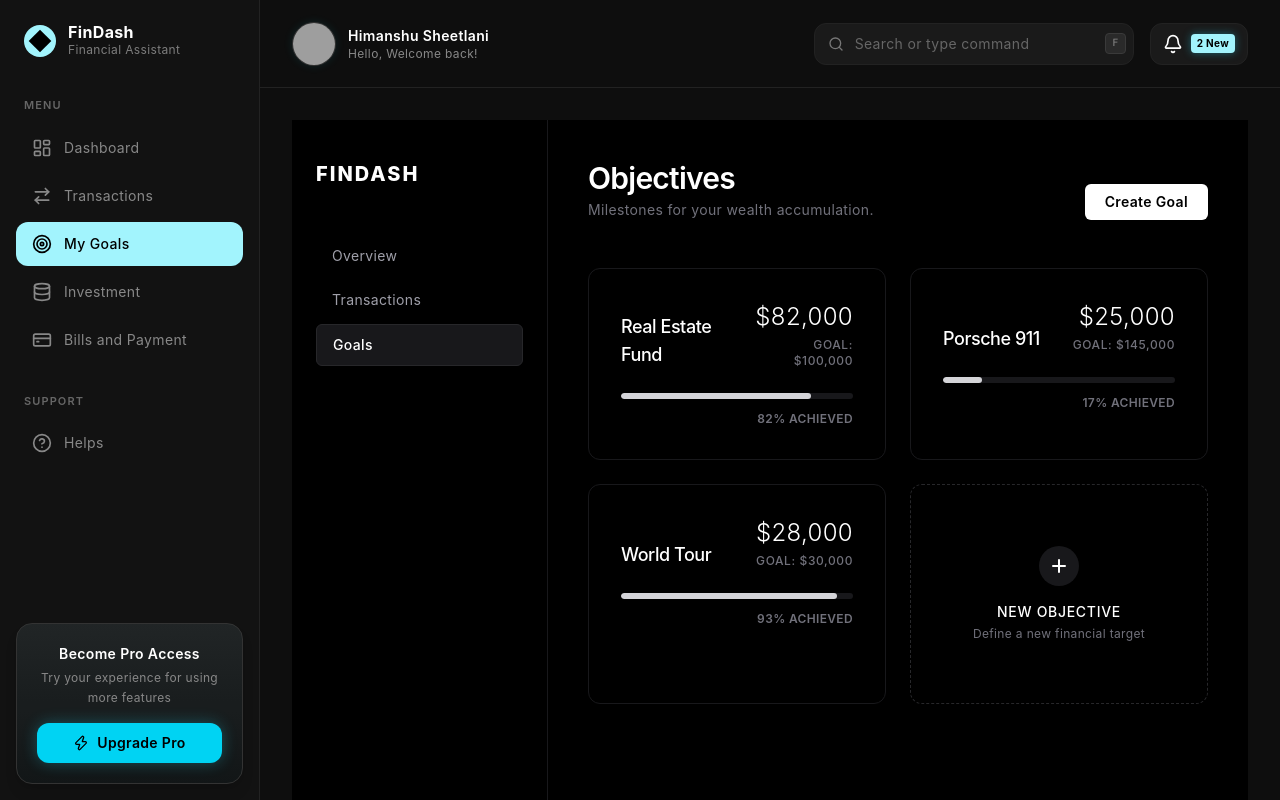
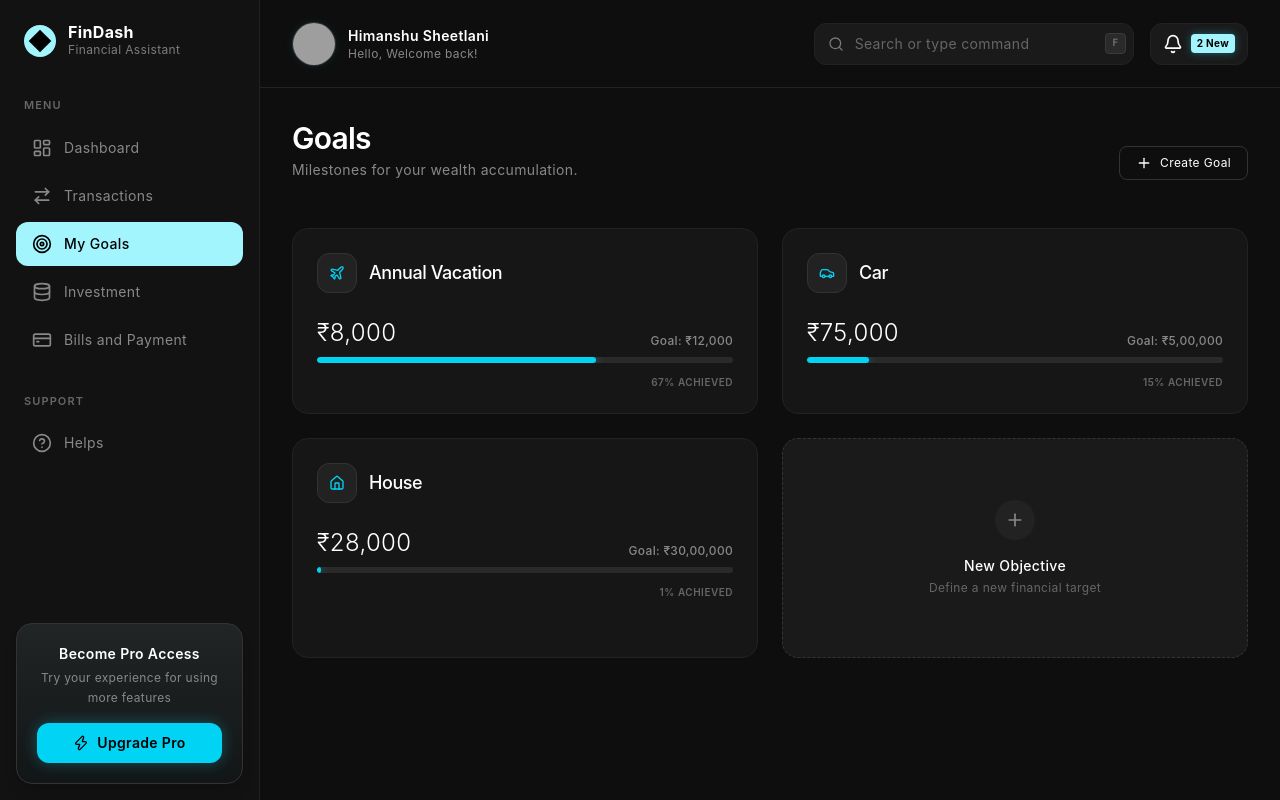
Before and after one commit to himanshu-sheetlani/FinDash, a React (Vite) app: page /goals in a window 1280 px wide. Shown: the top 800 px of the page. Built offline with nearby package versions, Linux system fonts and the light colour scheme; grey boxes are pictures that could not be loaded.

Commit message:
feat: implement goal tracking system with progress visualization and confetti celebrations

```diff
--- a/package.json
+++ b/package.json
@@ -11,6 +11,7 @@
   },
   "dependencies": {
     "@tailwindcss/vite": "^4.2.2",
+    "canvas-confetti": "^1.9.4",
     "lucide-react": "^1.7.0",
     "react": "^19.2.4",
     "react-dom": "^19.2.4",
--- a/src/components/GoalsCard.jsx
+++ b/src/components/GoalsCard.jsx
@@ -1,9 +1,31 @@
-import React from 'react';
+import React, { useState, useEffect } from 'react';
 import { useNavigate } from 'react-router-dom';
-import { Luggage , Car, ChevronRight } from 'lucide-react';
+import { ChevronRight, TrendingUp, Home, Car, Plane, Laptop, Book, Heart } from 'lucide-react';
+import { getGoals, formatAbsoluteCurrency } from '../utils/storage';
+
+const ICON_MAP = {
+  TrendingUp: <TrendingUp className="w-4 h-4 text-cyan-200" />,
+  Home: <Home className="w-4 h-4 text-cyan-200" />,
+  Car: <Car className="w-4 h-4 text-cyan-200" />,
+  Plane: <Plane className="w-4 h-4 text-cyan-200" />,
+  Laptop: <Laptop className="w-4 h-4 text-cyan-200" />,
+  Book: <Book className="w-4 h-4 text-cyan-200" />,
+  Heart: <Heart className="w-4 h-4 text-cyan-200" />
+};
 
 function GoalsCard() {
   const navigate = useNavigate();
+  const [goals, setGoals] = useState([]);
+
+  useEffect(() => {
+    const fetchGoals = () => {
+      setGoals(getGoals());
+    };
+    fetchGoals();
+    window.addEventListener('goals_updated', fetchGoals);
+    return () => window.removeEventListener('goals_updated', fetchGoals);
+  }, []);
+
   return (
     <div className="md:col-span-4 bg-[#161616] border border-[#222] rounded-2xl p-6">
       <div className="flex justify-between items-center mb-6">
@@ -16,42 +38,38 @@ function GoalsCard() {
       <hr className="border-[#333] mb-4" />
 
       <div className="space-y-4">
-        <div className="bg-[#1c1c1c] border border-[#2a2a2a] rounded-xl p-4">
+        {goals.slice(0, 3).map((goal) => {
+          const percent = Math.min(100, Math.round((goal.current / goal.target) * 100));
+          const GoalIcon = ICON_MAP[goal.icon] || ICON_MAP.TrendingUp;
+          return (
+            <div key={goal.id} className="bg-[#1c1c1c] border border-[#2a2a2a] rounded-xl p-4">
               <div className="flex items-center justify-between mb-3">
                 <div className="flex items-center">
                   <div className="w-8 h-8 rounded-lg bg-[#252525] flex items-center justify-center mr-3">
-                <Luggage className="w-4 h-4 text-cyan-200" />
+                    {GoalIcon}
                   </div>
                   <div>
-                <p className="text-sm text-white font-medium">Annual Vacation</p>
-                <p className="text-[10px] text-[#888]">Achieve in 3 Months!</p>
+                    <p className="text-sm text-white font-medium">{goal.title}</p>
+                    <p className="text-[10px] text-[#888]">{percent}% Achieved</p>
                   </div>
                 </div>
-            <p className="text-sm font-medium text-white">₹12,000</p>
-          </div>
-          <div className="w-full bg-[#2a2a2a] h-1.5 rounded-full overflow-hidden">
-            <div className="bg-cyan-400 h-full rounded-full shadow-[0_0_8px_rgba(34,211,238,0.6)]" style={{ width: '70%' }}></div>
+                <div className="text-right">
+                  <p className="text-sm font-medium text-white">{formatAbsoluteCurrency(goal.current)}</p>
+                  <p className="text-[9px] text-[#888]">of {formatAbsoluteCurrency(goal.target)}</p>
                 </div>
               </div>
-
-        <div className="bg-[#1c1c1c] border border-[#2a2a2a] rounded-xl p-4">
-          <div className="flex items-center justify-between mb-3">
-            <div className="flex items-center">
-              <div className="w-8 h-8 rounded-lg bg-[#252525] flex items-center justify-center mr-3">
-                <Car className="w-4 h-4 text-cyan-200" />
-              </div>
-              <div>
-                <p className="text-sm text-white font-medium">Car</p>
-                <p className="text-[10px] text-[#888]">Achieve in 3 Year!</p>
+              <div className="w-full bg-[#2a2a2a] h-1.5 rounded-full overflow-hidden relative">
+                <div
+                  className={`h-full rounded-full transition-all duration-1000 ease-out ${percent >= 100 ? 'bg-emerald-400 shadow-[0_0_8px_rgba(16,185,129,0.6)]' : 'bg-cyan-400 shadow-[0_0_8px_rgba(34,211,238,0.6)]'}`}
+                  style={{ width: `${percent}%` }}
+                ></div>
               </div>
             </div>
-            <p className="text-sm font-medium text-white">₹5,00,000</p>
-          </div>
-          {/* Progress Bar */}
-          <div className="w-full bg-[#2a2a2a] h-1.5 rounded-full overflow-hidden">
-            <div className="bg-cyan-400 h-full rounded-full shadow-[0_0_8px_rgba(34,211,238,0.6)]" style={{ width: '27%' }}></div>
-          </div>
-        </div>
+          );
+        })}
+        {goals.length === 0 && (
+          <p className="text-[#888] text-xs text-center py-4">No goals created yet.</p>
+        )}
       </div>
     </div>
   );
--- a/src/pages/Goals.jsx
+++ b/src/pages/Goals.jsx
@@ -1,72 +1,217 @@
-import React from 'react';
-import { Link } from 'react-router-dom';
+import React, { useState, useEffect } from "react";
+import { Plus, X, ArrowUpRight, TrendingUp, Home, Car, Plane, Laptop, Book, Heart, Trash2 } from "lucide-react";
+import confetti from "canvas-confetti";
+
+const ICON_MAP = {
+  TrendingUp: <TrendingUp className="w-5 h-5" />,
+  Home: <Home className="w-5 h-5" />,
+  Car: <Car className="w-5 h-5" />,
+  Plane: <Plane className="w-5 h-5" />,
+  Laptop: <Laptop className="w-5 h-5" />,
+  Book: <Book className="w-5 h-5" />,
+  Heart: <Heart className="w-5 h-5" />
+};
+import { getGoals, addGoal, addFundsToGoal, removeGoal, formatAbsoluteCurrency } from "../utils/storage";
 
 function Goals() {
-  const goals = [
-    { title: 'Real Estate Fund', target: 100000, current: 82000 },
-    { title: 'Porsche 911', target: 145000, current: 25000 },
-    { title: 'World Tour', target: 30000, current: 28000 },
-  ];
+  const [goals, setGoals] = useState([]);
+  const [showCreateModal, setShowCreateModal] = useState(false);
+  const [showFundModal, setShowFundModal] = useState(false);
+  const [selectedGoal, setSelectedGoal] = useState(null);
+
+  const [createData, setCreateData] = useState({ title: "", target: "", icon: "" });
+  const [fundAmount, setFundAmount] = useState("");
+
+  useEffect(() => {
+    const fetchGoals = () => setGoals(getGoals());
+    fetchGoals();
+    window.addEventListener('goals_updated', fetchGoals);
+    return () => window.removeEventListener('goals_updated', fetchGoals);
+  }, []);
+
+  const handleCreateSubmit = (e) => {
+    e.preventDefault();
+    if (!createData.title || !createData.target) return;
+    addGoal({ title: createData.title, target: parseFloat(createData.target), icon: createData.icon });
+    setShowCreateModal(false);
+    setCreateData({ title: "", target: "", icon: "TrendingUp" });
+  };
+
+  const handleFundSubmit = (e) => {
+    e.preventDefault();
+    if (!fundAmount || !selectedGoal) return;
+
+    // Confetti logic
+    const oldCurrent = selectedGoal.current;
+    const newCurrent = oldCurrent + parseFloat(fundAmount);
+    if (newCurrent >= selectedGoal.target && oldCurrent < selectedGoal.target) {
+      confetti({
+        particleCount: 150,
+        spread: 80,
+        origin: { y: 0.6 },
+        colors: ['#22d3ee', '#10b981', '#3b82f6', '#ffffff'] // cyan, emerald, blue, white
+      });
+    }
+
+    addFundsToGoal(selectedGoal.id, fundAmount);
+    setShowFundModal(false);
+    setFundAmount("");
+    setSelectedGoal(null);
+  };
+
+  const openFundModal = (goal) => {
+    setSelectedGoal(goal);
+    setShowFundModal(true);
+  };
 
   return (
-    <div className="min-h-screen bg-black flex flex-col md:flex-row text-zinc-200 font-sans">
-      <aside className="w-full md:w-64 bg-black border-r border-zinc-900 p-6 flex flex-col pt-10 hidden md:flex">
-        <h1 className="text-xl font-extrabold text-white tracking-widest uppercase mb-12">FinDash</h1>
-        <nav className="flex-1 space-y-1">
-          <Link to="/dashboard" className="block px-4 py-2.5 text-zinc-400 hover:text-white hover:bg-zinc-900/50 rounded-md transition-colors">Overview</Link>
-          <Link to="/transaction" className="block px-4 py-2.5 text-zinc-400 hover:text-white hover:bg-zinc-900/50 rounded-md transition-colors">Transactions</Link>
-          <Link to="/goals" className="block px-4 py-2.5 bg-zinc-900 text-white font-medium rounded-md border border-zinc-800">Goals</Link>
-        </nav>
-      </aside>
-
-      <main className="flex-1 p-6 md:p-10 max-w-5xl mx-auto w-full">
+    <>
       <header className="mb-12 flex items-end justify-between">
         <div>
-            <h2 className="text-3xl font-semibold text-white tracking-tight">Objectives</h2>
-            <p className="text-zinc-500 mt-1 text-sm">Milestones for your wealth accumulation.</p>
+          <h2 className="text-3xl font-semibold text-white tracking-tight">Goals</h2>
+          <p className="text-[#888] mt-1 text-sm">Milestones for your wealth accumulation.</p>
         </div>
-          <button className="bg-white text-black hover:bg-zinc-200 px-5 py-2 rounded-md text-sm font-semibold transition-colors">
+        <button
+          onClick={() => setShowCreateModal(true)}
+          className="flex items-center gap-2 text-xs text-white border border-[#333] hover:bg-[#222] px-4 py-2 rounded-lg transition-colors"
+        >
+          <Plus className="w-4 h-4" />
           Create Goal
         </button>
       </header>
 
-        <div className="grid grid-cols-1 md:grid-cols-2 gap-6">
+      {/* CREATE MODAL */}
+      {showCreateModal && (
+        <div className="fixed inset-0 bg-black/60 backdrop-blur-sm z-50 flex items-center justify-center p-4">
+          <div className="bg-[#161616] border border-[#333] rounded-2xl w-full max-w-sm p-6 relative">
+            <button onClick={() => setShowCreateModal(false)} className="absolute top-4 right-4 text-[#888] hover:text-white">
+              <X className="w-5 h-5" />
+            </button>
+            <h3 className="text-lg font-semibold text-white mb-4">New Objective</h3>
+            <form onSubmit={handleCreateSubmit} className="space-y-4">
+              <div>
+                <label className="block text-xs text-[#888] mb-1">Goal Title</label>
+                <input type="text" required value={createData.title} onChange={e => setCreateData({...createData, title: e.target.value})} className="w-full bg-[#1a1a1a] border border-[#333] rounded-lg px-3 py-2 text-white text-sm focus:outline-none focus:border-[#444] placeholder-[#666]" placeholder="e.g. Dream House" />
+              </div>
+              <div>
+                <label className="block text-xs text-[#888] mb-1">Target Amount (₹)</label>
+                <input type="number" required min="1" step="any" value={createData.target} onChange={e => setCreateData({...createData, target: e.target.value})} className="w-full bg-[#1a1a1a] border border-[#333] rounded-lg px-3 py-2 text-white text-sm focus:outline-none focus:border-[#444] placeholder-[#666]" placeholder="1000000" />
+              </div>
+              <div>
+                <label className="block text-xs text-[#888] mb-2">Select Icon</label>
+                <div className="flex flex-wrap gap-2">
+                  {Object.keys(ICON_MAP).map(key => (
+                    <button
+                      type="button"
+                      key={key}
+                      onClick={() => setCreateData({...createData, icon: key})}
+                      className={`w-10 h-10 rounded-xl flex items-center justify-center border transition-all ${createData.icon === key ? 'bg-[#222] border-cyan-400 text-cyan-400' : 'bg-[#1a1a1a] border-[#333] text-[#888] hover:border-[#555] hover:text-white'}`}
+                    >
+                      {React.cloneElement(ICON_MAP[key], { className: "w-4 h-4" })}
+                    </button>
+                  ))}
+                </div>
+              </div>
+              <button type="submit" className="w-full bg-white text-black font-semibold rounded-lg py-2 mt-4 hover:bg-[#e0e0e0] transition-colors">
+                Save Goal
+              </button>
+            </form>
+          </div>
+        </div>
+      )}
+
+      {showFundModal && selectedGoal && (
+       <div className="fixed inset-0 bg-black/60 backdrop-blur-sm z-50 flex items-center justify-center p-4">
+          <div className="bg-[#161616] border border-[#333] rounded-2xl w-full max-w-sm p-6 relative">
+            <button onClick={() => {setShowFundModal(false); setSelectedGoal(null);}} className="absolute top-4 right-4 text-[#888] hover:text-white">
+              <X className="w-5 h-5" />
+            </button>
+            <h3 className="text-lg font-semibold text-white mb-4">Add Funds to {selectedGoal.title}</h3>
+            <form onSubmit={handleFundSubmit} className="space-y-4">
+              <div>
+                <label className="block text-xs text-[#888] mb-1">Amount to Add (₹)</label>
+                <input type="number" required min="1" step="any" value={fundAmount} onChange={e => setFundAmount(e.target.value)} className="w-full bg-[#1a1a1a] border border-[#333] rounded-lg px-3 py-2 text-white text-sm focus:outline-none focus:border-[#444] placeholder-[#666]" placeholder="5000" />
+                <p className="text-[10px] text-[#555] mt-1">This will deduct from your actual balance by instantly recording a unique saving transaction.</p>
+              </div>
+              <button type="submit" className="w-full bg-cyan-400 text-black font-semibold rounded-lg py-2 mt-4 hover:bg-cyan-300 transition-colors shadow-[0_0_15px_rgba(34,211,238,0.2)]">
+                Deposit Funds
+              </button>
+            </form>
+          </div>
+        </div>
+      )}
+
+      <div className="grid grid-cols-1 xl:grid-cols-2 gap-6">
         {goals.map((goal, i) => {
           const percent = Math.min(100, Math.round((goal.current / goal.target) * 100));
+          const isCompleted = percent >= 100;
+          const GoalIcon = ICON_MAP[goal.icon] || ICON_MAP.TrendingUp;
+
           return (
-              <div key={i} className="bg-black border border-zinc-900 hover:border-zinc-700 transition-colors rounded-xl p-8 relative overflow-hidden">
-                <div className="flex justify-between items-end mb-6 relative z-10">
+            <div key={goal.id || i} className={`bg-[#161616] border ${isCompleted ? 'border-cyan-500/40 shadow-[0_0_20px_rgba(34,211,238,0.05)]' : 'border-[#222] hover:border-[#333]'} transition-all duration-300 rounded-2xl p-6 relative overflow-hidden group`}>
+              {isCompleted && (
+                <div className="absolute -right-8 top-5 bg-cyan-500/20 text-cyan-400 text-[9px] font-bold py-1 px-10 rotate-45 border-b border-cyan-500/30">
+                  COMPLETED
+                </div>
+              )}
+              <div className="flex justify-between items-start mb-6 relative z-10">
+                <div className="flex items-center gap-3">
+                   <div className="w-10 h-10 rounded-xl bg-[#222] border border-[#333] flex items-center justify-center text-cyan-400">
+                     {React.cloneElement(GoalIcon, { className: "w-4 h-4" })}
+                   </div>
                    <h3 className="text-lg font-medium text-white tracking-tight">{goal.title}</h3>
-                  <div className="text-right">
-                    <p className="text-2xl font-light text-white">${goal.current.toLocaleString()}</p>
-                    <p className="text-xs text-zinc-500 font-medium uppercase tracking-wider mt-1">Goal: ${goal.target.toLocaleString()}</p>
+                </div>
+                <div className="flex gap-2">
+                  <button
+                    onClick={() => removeGoal(goal.id)}
+                    className="opacity-0 group-hover:opacity-100 transition-opacity bg-red-500/10 border border-red-500/20 hover:bg-red-500/20 text-red-500 p-2 rounded-lg text-xs flex items-center justify-center"
+                    title="Remove Goal"
+                  >
+                    <Trash2 className="w-4 h-4" />
+                  </button>
+                  {!isCompleted && (
+                    <button
+                      onClick={() => openFundModal(goal)}
+                      className="opacity-0 group-hover:opacity-100 transition-opacity bg-[#222] border border-[#333] hover:border-[#444] text-white p-2 rounded-lg text-xs flex items-center gap-1"
+                    >
+                      <Plus className="w-3 h-3" />
+                      Add Funds
+                    </button>
+                  )}
                 </div>
               </div>
 
-                <div className="w-full bg-zinc-900 rounded-full h-1.5 mb-3 overflow-hidden">
+              <div className="flex justify-between items-end mb-2 relative z-10">
+                 <p className="text-2xl font-light text-white">{formatAbsoluteCurrency(goal.current)}</p>
+                 <p className="text-xs text-[#888] font-medium tracking-wide">Goal: {formatAbsoluteCurrency(goal.target)}</p>
+              </div>
+
+              <div className="w-full bg-[#2a2a2a] rounded-full h-1.5 mb-3 overflow-hidden relative z-10">
                 <div
-                    className="bg-zinc-300 h-full rounded-full transition-all duration-1000 ease-out"
+                  className="bg-cyan-400 h-full rounded-full transition-all duration-1000 ease-out shadow-[0_0_8px_rgba(34,211,238,0.5)]"
                   style={{ width: `${percent}%` }}
                 ></div>
               </div>
 
-                <p className="text-xs font-semibold text-zinc-500 text-right">{percent}% ACHIEVED</p>
+              <p className="text-[10px] font-semibold text-[#666] tracking-wider text-right">
+                {percent}% ACHIEVED
+              </p>
             </div>
           );
         })}
 
-          <div className="bg-black border border-dashed border-zinc-800 hover:border-zinc-600 rounded-xl p-8 flex flex-col items-center justify-center text-center transition-colors cursor-pointer min-h-[220px]">
-            <div className="w-10 h-10 rounded-full bg-zinc-900 text-white flex items-center justify-center mb-4">
-              <svg width="14" height="14" viewBox="0 0 14 14" fill="none" xmlns="http://www.w3.org/2000/svg">
-                <path d="M7 1V13M1 7H13" stroke="currentColor" strokeWidth="2" strokeLinecap="round" />
-              </svg>
+        <div
+          onClick={() => setShowCreateModal(true)}
+          className="bg-[#1a1a1a] border border-dashed border-[#333] hover:border-[#555] rounded-2xl p-8 flex flex-col items-center justify-center text-center transition-colors cursor-pointer min-h-[220px]"
+        >
+          <div className="w-10 h-10 rounded-full bg-[#222] text-white flex items-center justify-center mb-4 transition-transform group-hover:scale-110">
+            <Plus className="w-5 h-5 text-[#888]" />
           </div>
-            <h3 className="text-sm font-medium text-white uppercase tracking-wider mb-1">New Objective</h3>
-            <p className="text-xs text-zinc-500">Define a new financial target</p>
+          <h3 className="text-sm font-medium text-white tracking-wide mb-1">New Objective</h3>
+          <p className="text-xs text-[#666]">Define a new financial target</p>
         </div>
       </div>
-      </main>
-    </div>
+    </>
   );
 }
 
--- a/src/utils/storage.js
+++ b/src/utils/storage.js
@@ -33,7 +33,6 @@ export function getTransactions() {
   const stored = localStorage.getItem('transactions');
   if (stored) {
     const parsed = JSON.parse(stored);
-    // Force reset dummy data if the user only has the original 10 short transactions
     if (parsed.length <= 11) {
       localStorage.setItem('transactions', JSON.stringify(DEFAULT_TRANSACTIONS));
       return DEFAULT_TRANSACTIONS;
@@ -52,7 +51,6 @@ export function addTransaction(transaction) {
   };
   const newTransactions = [newTx, ...transactions];
   localStorage.setItem('transactions', JSON.stringify(newTransactions));
-  // dispatch custom event for cross-component reactivity
   window.dispatchEvent(new Event('transactions_updated'));
   return newTransactions;
 }
@@ -75,3 +73,57 @@ export function formatAbsoluteCurrency(amount) {
   const formatted = new Intl.NumberFormat('en-IN').format(absAmount);
   return `₹${formatted}`;
 }
+
+const DEFAULT_GOALS = [
+  { id: 1, title: "Annual Vacation", target: 12000, current: 8000, icon: "Plane" },
+  { id: 2, title: "Car", target: 500000, current: 75000, icon: "Car" },
+  { id: 3, title: "House", target: 3000000, current: 28000, icon: "Home" },
+];
+
+export function getGoals() {
+  const stored = localStorage.getItem('goals');
+  if (stored) {
+    return JSON.parse(stored);
+  }
+  localStorage.setItem('goals', JSON.stringify(DEFAULT_GOALS));
+  return DEFAULT_GOALS;
+}
+
+export function addGoal(goalData) {
+  const goals = getGoals();
+  const newGoal = {
+    ...goalData,
+    id: Date.now(),
+    current: 0
+  };
+  const newGoals = [...goals, newGoal];
+  localStorage.setItem('goals', JSON.stringify(newGoals));
+  window.dispatchEvent(new Event('goals_updated'));
+  return newGoals;
+}
+
+export function addFundsToGoal(goalId, amount) {
+  const goals = getGoals();
+  const index = goals.findIndex(g => g.id === goalId);
+  if (index !== -1) {
+    goals[index].current += parseFloat(amount);
+    localStorage.setItem('goals', JSON.stringify(goals));
+    window.dispatchEvent(new Event('goals_updated'));
+
+    addTransaction({
+      title: `Funded ${goals[index].title}`,
+      amount: -Math.abs(amount),
+      category: 'Saving',
+      date: new Date().toLocaleDateString('en-US', { month: 'short', day: 'numeric', year: 'numeric' })
+    });
+  }
+  return goals;
+}
+
+export function removeGoal(goalId) {
+  const goals = getGoals();
+  const newGoals = goals.filter(g => g.id !== goalId);
+  localStorage.setItem('goals', JSON.stringify(newGoals));
+  window.dispatchEvent(new Event('goals_updated'));
+  return newGoals;
+}
```
Also changed, not shown: 1 other file (tests, documents, lock files or other folders). Lines whose indentation alone changed are shown as unchanged.
